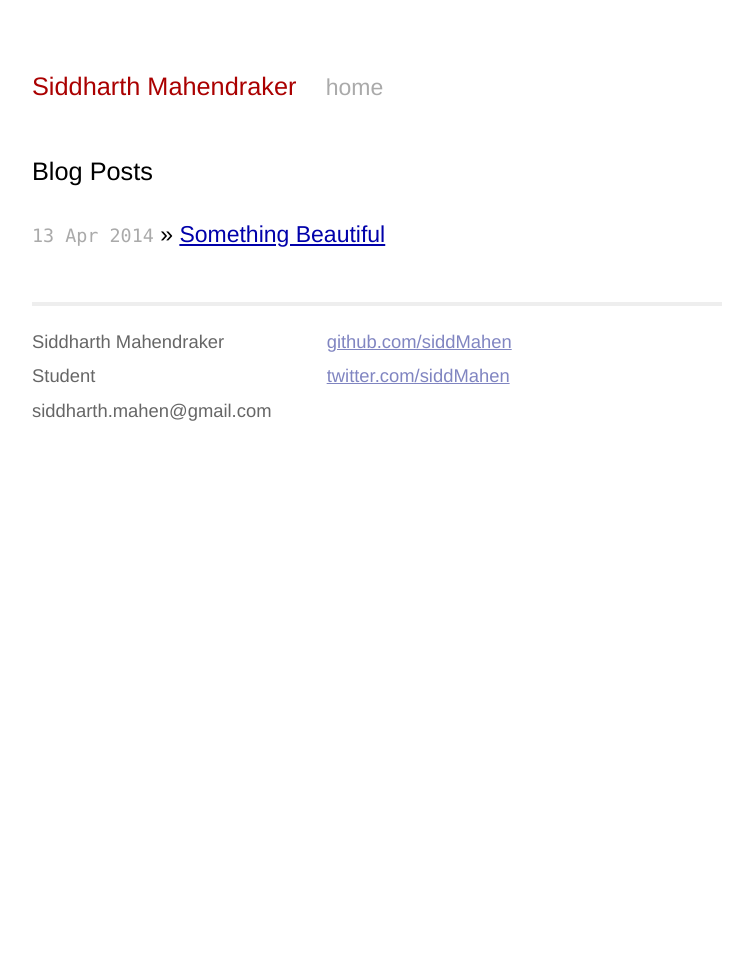
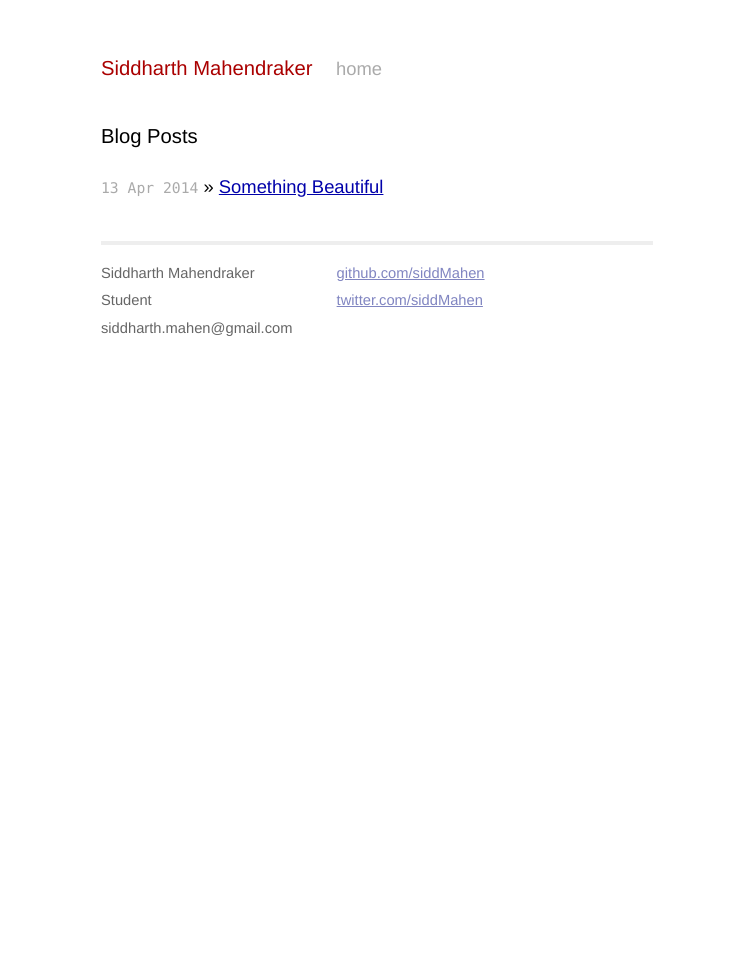
Before and after one commit to siddMahen/siddmahen.github.io, a Jekyll site: the page built from index.html, in a window 1280 px wide. Shown: the whole page, without its empty margins (263-1016 px from the left). Built offline with Jekyll 4.4.1, drawn with Linux system fonts in a browser that asks for light colours; nearby versions of some CDN libraries; Markdown is read by kramdown in place of the engine named in the settings.

Commit message:
Improve legibility; justification and font size

```diff
--- a/_layouts/default.html
+++ b/_layouts/default.html
@@ -48,8 +48,9 @@
     <script>
       $('body').flowtype({
         maximum: 1200,
-        fontRatio: 25,
-        maxFont: 20
+        fontRatio: 30,
+        maxFont: 16,
+        minFont: 12
       });
     </script>
     </body>
--- a/css/main.css
+++ b/css/main.css
@@ -17,7 +17,7 @@ body {
   font: 13.34px Helvetica, Arial, sans-serif;
   font-size: 1em;
   font-weight: 300;
-  text-align: center;
+  text-align: left;
 }
 
 h1, h2, h3, h4, h5, h6 {
@@ -60,7 +60,7 @@ a:visited { color: #a0a; }
 
 .site {
   font-size: 115%;
-  text-align: justify;
+  text-align: left;
   max-width: 30em;
   margin: 3em auto 2em;
   padding: 0 1em;
```
